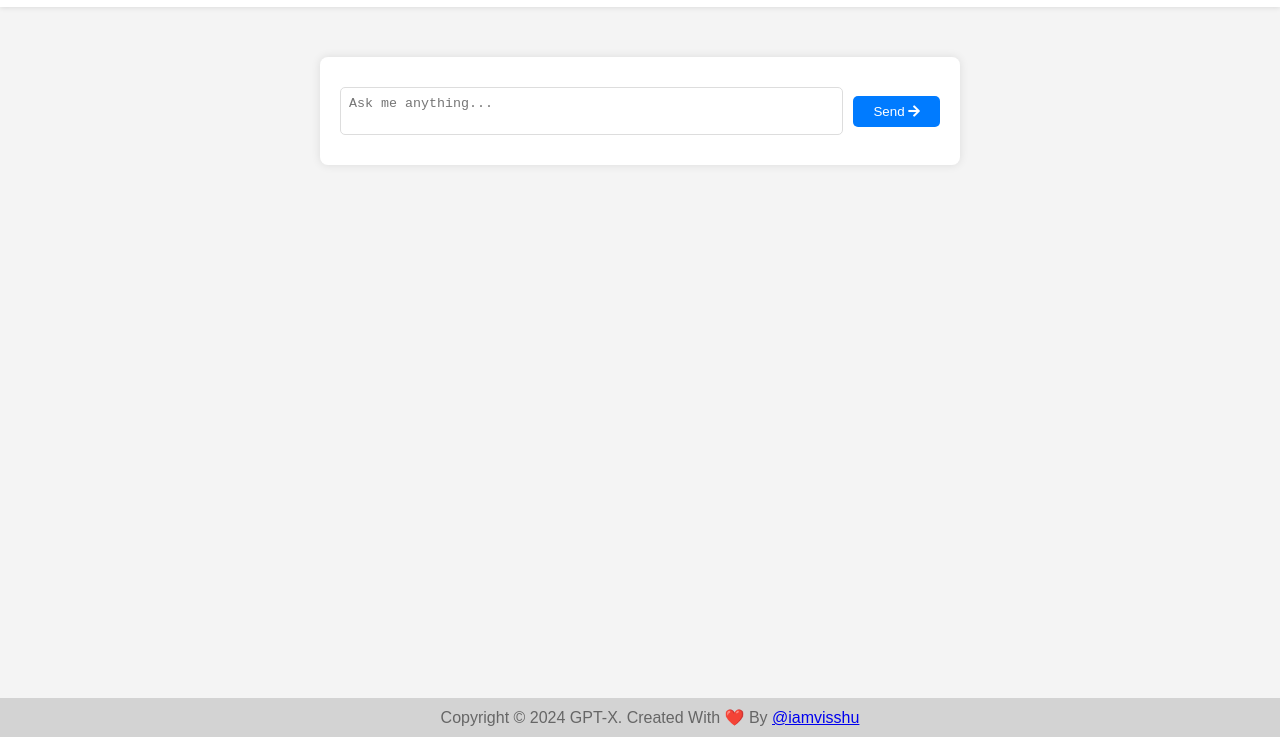
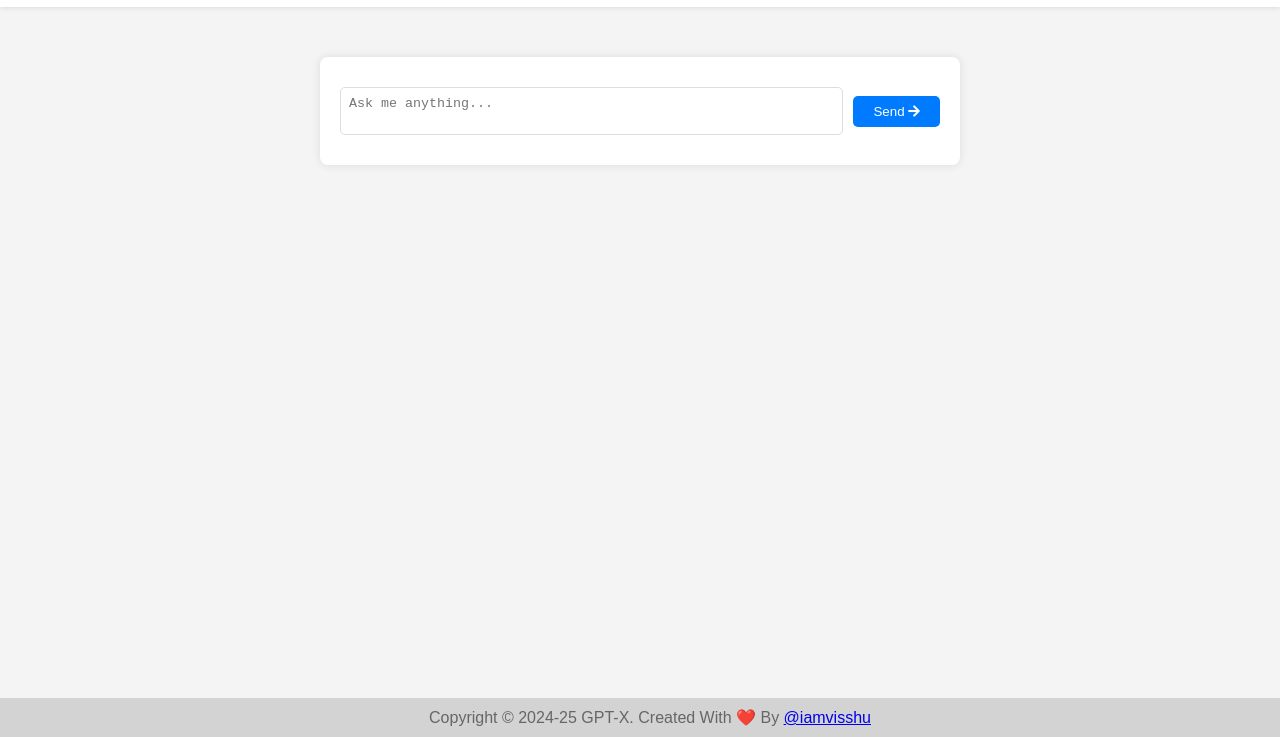
Before and after one commit to iamvisshu/GPT-X, a website: page index.html in a window 1280 px wide. Shown: the part 63-800 px from the top of the page. Drawn offline with nearby package versions, Linux system fonts and the light colour scheme.

Commit message:
Updated Footer

```diff
--- a/index.html
+++ b/index.html
@@ -59,7 +59,7 @@
     </div>
 </div>
 <footer>
-    <p>Copyright © 2024 GPT-X. Created With ❤️ By <a href="https://github.com/iamvisshu" target="_blank">@iamvisshu</a></p>
+    <p>Copyright © 2024-25 GPT-X. Created With ❤️ By <a href="https://github.com/iamvisshu" target="_blank">@iamvisshu</a></p>
 </footer>
 <!-- Main Script -->
 <script src="js/script.js"></script>
```
